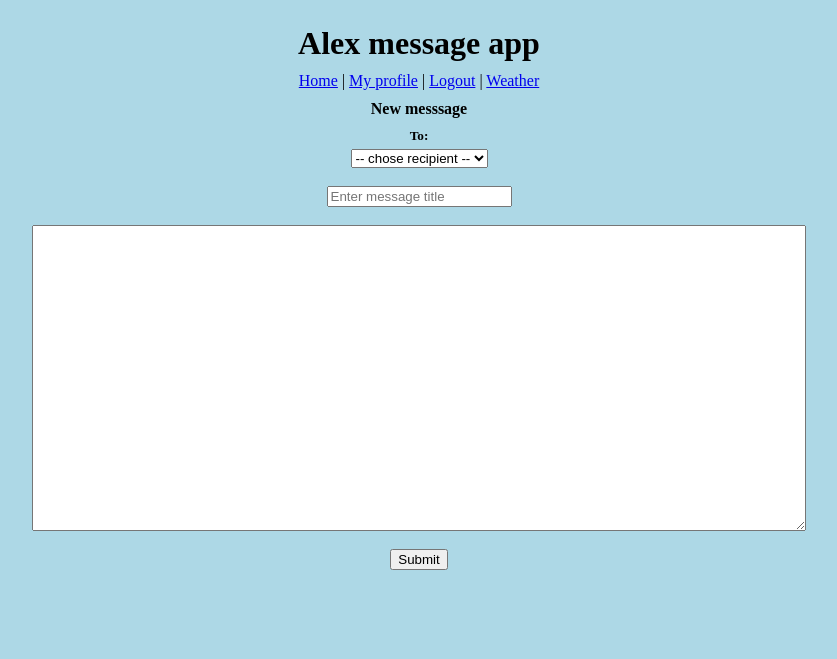
After one commit to alexsosici/final, a Flask app: template templates/message_edit.html in a window 1280 px wide. The commit adds this page. Shown: the top 659 px of the page, without its empty margins (221-1058 px from the left). Run offline with Flask 2, Linux system fonts and the light colour scheme; the template is opened without the code that fills it, so the values that code supplies are empty.

Commit message:
final project 2.dio

```diff
--- a/app.py
+++ b/app.py
@@ -1,53 +1,169 @@
+from flask import Flask, render_template, request, redirect, url_for, make_response
+from datetime import datetime
+import os
+import json
+import requests
+import uuid
 import hashlib
-import random
-import uuid
+from model import db, User, Message
 
-from flask import Flask, render_template, request, make_response, redirect, url_for
-from model import User, db
+
+try:
+    import secrets  # only needed for localhost, that's why it's in the try/except statement
+except Exception as e:
+    pass
 
 app = Flask(__name__)
 db.create_all()
 
 
-@app.route ("/")
-def home():
+@app.route("/")
+def index():
     return render_template("index.html")
 
 
-@app.route ("/chat")
-def chat():
-    username = request.args.get("username")
-    room = request.args.get("room")
+@app.route("/login", methods=["GET", "POST"])
+def login():
+    if request.method=="GET":
+        return render_template("login.html")
+    elif request.method=="POST":
+        session_token = request.cookies.get("session_token")
+        if not session_token:
+            session_token = str(uuid.uuid4())
+        name = request.form.get("user-name")
+        email = request.form.get("user-email")
+        location = request.form.get("user-location")
+        password = request.form.get("user-password")
+        # hash the password - to smo koristili za sakriti pass kad dizemo app.
+        hashed_password = hashlib.sha256(password.encode()).hexdigest()
 
-    if username and room:
-        return render_template("chat.html" , username=username, room=room)
+        # see if user already exists
+        user = db.query(User).filter_by(email=email).first()
+
+        if not user:
+            # create a User object
+            user = User(name=name, email=email, password=hashed_password, location=location, session_token=session_token)
+            db.add(user)
+            db.commit()
+        else:
+            # check if password is incorrect, but only if it exists in database
+            if user.password:
+                if hashed_password != user.password:
+                    return render_template("wrong_password.html")
+                elif hashed_password == user.password:
+                    # save the session token in a database
+                    user.session_token = session_token
+                    db.add(user)
+                    db.commit()
+
+        # save user's session token into a cookie
+        response = make_response(redirect(url_for("profile")))
+        response.set_cookie("session_token", session_token, httponly=True, samesite='Strict')
+        return response
+
+@app.route("/profile")
+def profile():
+    session_token = request.cookies.get("session_token")
+    user = db.query(User).filter_by(session_token=session_token).first()
+    if not user:  # if no user is logged in
+        return render_template("login.html")
     else:
-        return redirect (url_for("home"))
+        sent_no = len(db.query(Message).filter_by(sender=user.name).all())
+        rec_no = len(db.query(Message).filter_by(receiver=user.name).all())
+        return render_template("profile.html", user=user, brpo=sent_no, brpr=rec_no)
 
-@app.route("/profile", methods=["GET"])
-def profile():
 
-@app.route("/profile/sent", methods=["GET", "POST"])
-def profile_sent():
+@app.route("/logout")
+def logout():
+    response = make_response(redirect(url_for('index')))  # redirect to the index page
+    response.set_cookie("oauth_token", expires=0)  # delete the oauth_cookie to logout
+    response.set_cookie("session_token", expires=0)
+    response.set_cookie("oauth_state", expires=0)
+    return response
 
-@app.route("/profile/recieved", methods=["GET", "POST"])
-def profile_recieved():
 
-@app.route("/prognoza", methods=["GET"])
-def prognoza():
-        query = "Rovinj"
-        unit = "metric"
-        api_key = "de47075e358a7ac9b08b976edc874b8e"
-        lang = "hr"
+@app.route("/weather", methods=["GET", "POST"])
+def weather():
+    session_token = request.cookies.get("session_token")
+    user = db.query(User).filter_by(session_token=session_token).first()
+    if user:
+        if request.method == "GET":
+            city = user.location
+        elif request.method == "POST":
+            city = request.form.get("city")
+    else:
+        city = request.form.get("city")
+    unit = "metric"  # use "imperial" for Fahrenheit
+    lang = "en"
+    api_key="5272dc9425b14ee904edf1ff01498fc2"
+    url = "https://api.openweathermap.org/data/2.5/weather?q={0}&lang={3}&units={1}&appid={2}".format(city, unit, api_key, lang)
+    data = requests.get(url=url)  # GET request to the OpenWeatherMap API
+    ts = int(data.json()["dt"]) + data.json()["timezone"]
+    time = datetime.utcfromtimestamp(ts).strftime('%H:%M')
+    #print(datetime.utcfromtimestamp(ts).strftime('%H:%M:%S'))
+    print(time)
+    return render_template("prognoza.html", data=data.json(), city=city, time=time)
 
-        url = "https://api.openweathermap.org/data/2.5/weather?q={0}&lang={3}&units={1}&appid={2}".format(query, unit,
-                                                                                                          api_key, lang)
-        data = requests.get(url=url)
-        return render_template("index.html", data=data.json())
 
+@app.route("/message_edit", methods=["GET", "POST"])
+def message_edit():
+    session_token = request.cookies.get("session_token")
+    user = db.query(User).filter_by(session_token=session_token).first()
+    users = db.query(User).filter(User.name != user.name)
+    if request.method == "POST":
+        sender=user.name
+        receiver= request.form.get("receiver")
+        title = request.form.get("title")
+        if title == "":
+            title="°"
+        message_text = request.form.get("poruka")
+        new_message=Message(sender=sender, receiver=receiver, title=title, message=message_text)
+        db.add(new_message)
+        db.commit()
+        response = make_response(redirect(url_for("profile")))
+        return response
+    elif request.method == "GET":
+        return render_template("message_edit.html", users = users)
+
+
+@app.route("/message_reply/<message_id>", methods=["GET", "POST"])
+def message_reply(message_id):
+    message=db.query(Message).get(int(message_id))
+    if request.method == "POST":
+        sender=message.receiver
+        receiver= message.sender
+        title = "Re:"+message.title
+        message_text = request.form.get("poruka")
+        print(message_text)
+        new_message=Message(sender=sender, receiver=receiver, title=title, message=message_text)
+        db.add(new_message)
+        db.commit()
+        response = make_response(redirect(url_for("profile")))
+        return response
+    elif request.method == "GET":
+        return render_template("message_reply.html", message=message)
+
+@app.route("/sent")
+def sent():
+    session_token = request.cookies.get("session_token")
+    user = db.query(User).filter_by(session_token=session_token).first()
+    sent_m = db.query(Message).filter_by(sender=user.name).all()
+    return render_template("profile_sent.html", sent=sent_m)
+
+
+@app.route("/received")
+def received():
+    session_token = request.cookies.get("session_token")
+    user = db.query(User).filter_by(session_token=session_token).first()
+    rec_m = db.query(Message).filter_by(receiver=user.name).all()
+    return render_template("profile_received.html", rec=rec_m)
+
+
+@app.route("/message/<message_id>")
+def message(message_id):
+    message=db.query(Message).get(int(message_id))
+    return render_template("message.html", message=message)
 
 
 if __name__ == '__main__':
     app.run()
-
-    # glavni ili main
--- a/requirements.txt
+++ b/requirements.txt
@@ -2,4 +2,5 @@ Flask==1.0.2
 gunicorn==19.9.0
 sqla-wrapper
 psycopg2
+requests_oauthlib
 requests
--- a/runtime.txt
+++ b/runtime.txt
@@ -1 +1 @@
-python-3.7.3
+python-3.7.9
--- a/static/css/style.css
+++ b/static/css/style.css
@@ -1,3 +1,51 @@
 body {
-    background-color: blue;
-  }
+    background-color: lightblue;
+    background-size: contain;
+    height: 50vmax; /*responsive: viewport height or width - whatever is bigger */
+    background-position: center center;
+    background-repeat: no-repeat;
+    font-size: 48;
+    margin: auto;
+    padding-top: 20px;
+}
+
+p, h1, h2, h3, h4, h5, div {
+    text-align: center;
+    margin: 0px;
+    padding: 5px;
+}
+
+li {
+    width: 15%;
+    margin-left: auto;
+    margin-right: auto;
+}
+#ava {
+    display: block;
+    margin-left: auto;
+    margin-right: auto;
+}
+#pisi, #msgs {
+    display: flex;
+    align-items: center;
+    width: 28%;
+    justify-content: space-between;
+    padding: 0px;
+    margin-left: auto;
+    margin-right: auto;
+}
+
+#content {
+    width: inherit;
+
+}
+form {
+    width: 15%;
+    display: flex;
+    flex-direction: column;
+    align-items: center;
+    margin-left: auto;
+    margin-right: auto;
+}
+
+textarea {width: 400%;}
--- a/templates/base.html
+++ b/templates/base.html
@@ -2,21 +2,20 @@
 <html lang="en">
     <head>
         <meta charset="UTF-8">
-        <title>{% block title %}Alex chat app{% endblock title %}</title>
-
+        <title>Alex message app</title>
         <link rel="stylesheet" href="/static/css/style.css">
     </head>
 
     <body>
-        <h1>Alex chat app</h1>
+        <h1>Alex message app</h1>
 
         <p>
-            <a href="/">Chat</a> | <a href="/profile">Profile</a> | <a href="/users">All messages</a>
+            <a href="/">Home</a> |
+            <a href="/profile">My profile</a> |
+            <a href="/logout">Logout</a> |
+            <a href="/weather">Weather</a>
         </p>
-
-        {% block content %}
-        {% endblock content %}
-    </body>
+    {% block content %}
+    {% endblock content %}
+        </body>
 </html>
-
-# u njemu bi imao ime aplikacije i tabove za ulazak u chat, profil ili sve poruke
--- a/templates/chat.html
+++ /dev/null
@@ -1 +0,0 @@
-# tu bi se dešavalo dopisivanje
--- /dev/null
+++ b/templates/message_edit.html
@@ -0,0 +1,16 @@
+{% extends "base.html" %}
+{% block content %}
+    <h4>New messsage</h4>
+    <form id="message" method="post" action="/message_edit">
+           <label for="receiver"><h5>To:</h5></label>
+              <select name="receiver" id="receiver">
+                <option disabled selected value> -- chose recipient -- </option>
+                {% for u in users %}
+                    <option>{{ u.name }}</option>
+                {% endfor %}
+              </select><br>
+        <input type="text" name="title" placeholder="Enter message title"><br>
+        <textarea name="poruka" rows="20" cols="50"></textarea><br>
+        <input type="submit" value="Submit">
+    </form>
+{% endblock content %}
```
Also changed, not shown: model.py (+15 -1 lines), templates/index.html (+5 -9 lines), templates/profile.html (+16 -8 lines), templates/profile_recievede.html (+9 -11 lines), templates/profile_sent.html (+10 -1 lines), templates/prognoza.html (+23 -17 lines).
